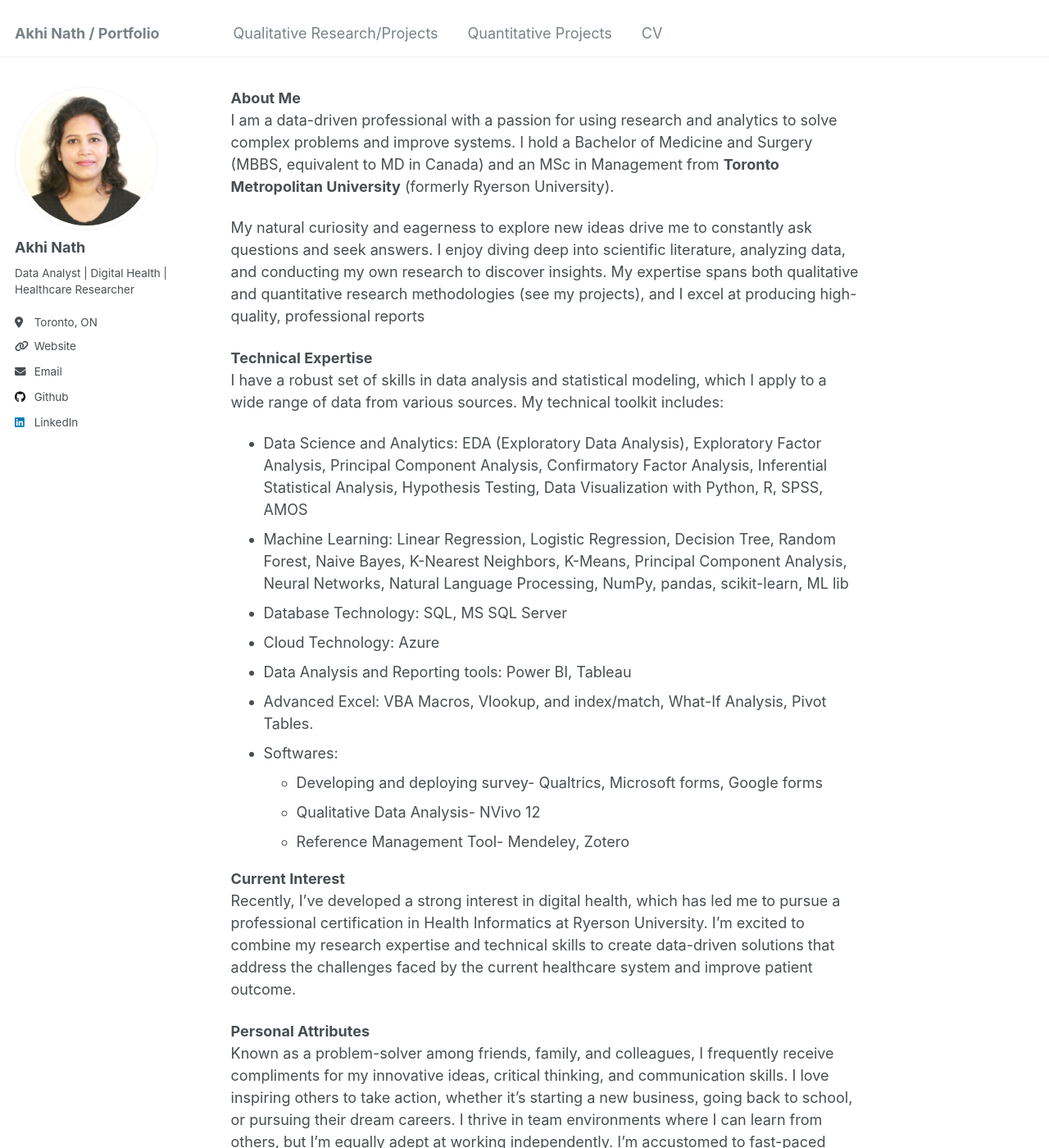
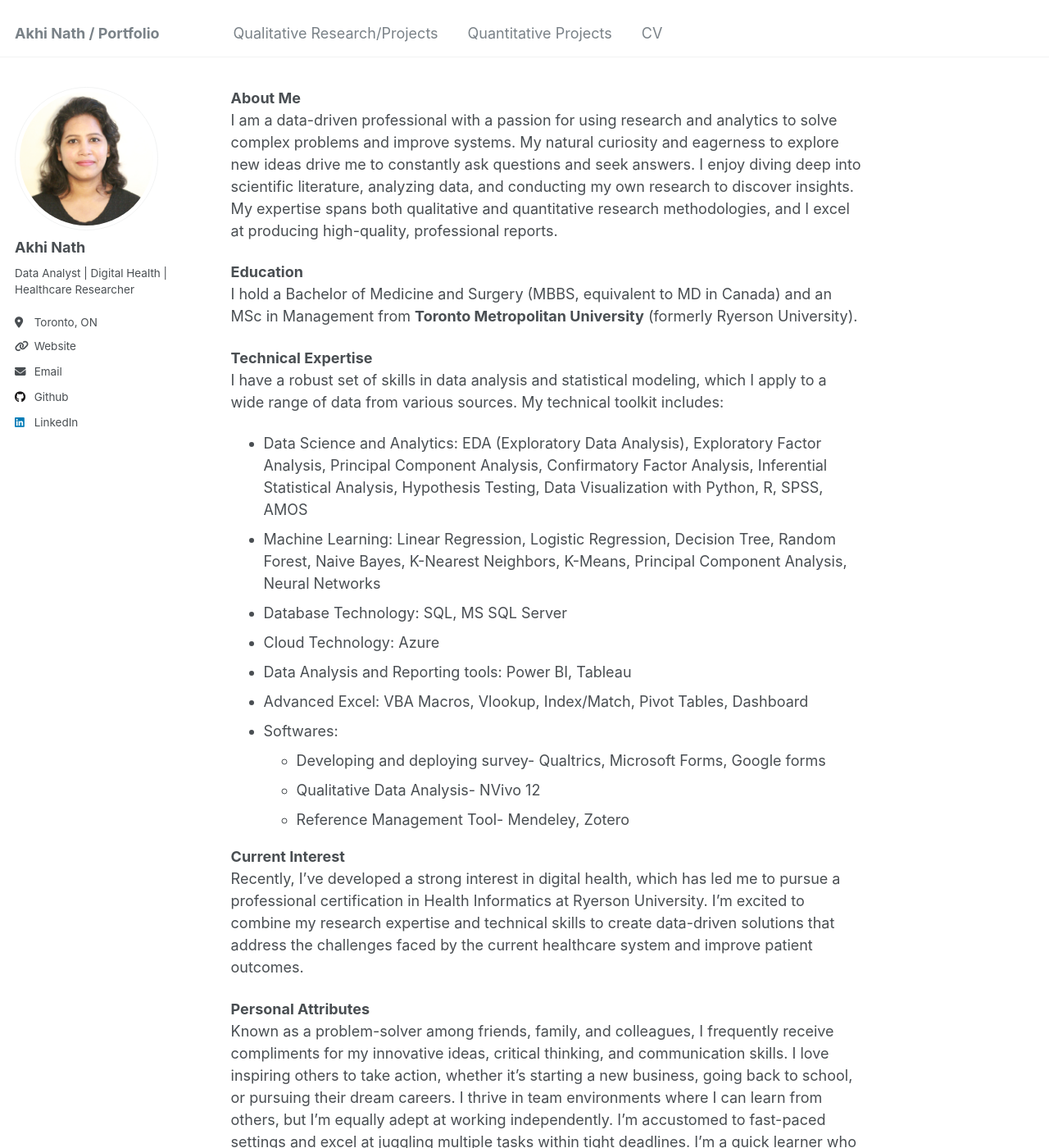
Before and after one commit to nathakhi/nathakhi.github.io, a Jekyll site: the page built from _pages/about.md, in a window 1280 px wide and 1400 px high. Shown: the whole window at 82% size. Built offline with Jekyll 4.4.1, drawn with Linux system fonts in a browser that asks for light colours.

Commit message:
Update about.md

```diff
--- a/_pages/about.md
+++ b/_pages/about.md
@@ -7,26 +7,27 @@ redirect_from:
   - /about.html
 ---
 **About Me**
-I am a data-driven professional with a passion for using research and analytics to solve complex problems and improve systems. I hold a Bachelor of Medicine and Surgery (MBBS, equivalent to MD in Canada) and an MSc in Management from <b>Toronto Metropolitan University</b> (formerly Ryerson University).
+I am a data-driven professional with a passion for using research and analytics to solve complex problems and improve systems. My natural curiosity and eagerness to explore new ideas drive me to constantly ask questions and seek answers. I enjoy diving deep into scientific literature, analyzing data, and conducting my own research to discover insights. My expertise spans both qualitative and quantitative research methodologies, and I excel at producing high-quality, professional reports.
 
-My natural curiosity and eagerness to explore new ideas drive me to constantly ask questions and seek answers. I enjoy diving deep into scientific literature, analyzing data, and conducting my own research to discover insights. My expertise spans both qualitative and quantitative research methodologies (see my projects), and I excel at producing high-quality, professional reports
+**Education**
+I hold a Bachelor of Medicine and Surgery (MBBS, equivalent to MD in Canada) and an MSc in Management from <b>Toronto Metropolitan University</b> (formerly Ryerson University).
 
 **Technical Expertise**
 I have a robust set of skills in data analysis and statistical modeling, which I apply to a wide range of data from various sources. My technical toolkit includes:
 
 - Data Science and Analytics: EDA (Exploratory Data Analysis), Exploratory Factor Analysis, Principal Component Analysis, Confirmatory Factor Analysis, Inferential Statistical Analysis, Hypothesis Testing, Data Visualization with Python, R, SPSS, AMOS
-- Machine Learning: Linear Regression, Logistic Regression, Decision Tree, Random Forest, Naive Bayes, K-Nearest Neighbors, K-Means, Principal Component Analysis, Neural Networks, Natural Language Processing, NumPy, pandas, scikit-learn, ML lib
+- Machine Learning: Linear Regression, Logistic Regression, Decision Tree, Random Forest, Naive Bayes, K-Nearest Neighbors, K-Means, Principal Component Analysis, Neural Networks
 - Database Technology: SQL, MS SQL Server
 - Cloud Technology: Azure
 - Data Analysis and Reporting tools: Power BI, Tableau
-- Advanced Excel: VBA Macros, Vlookup, and index/match, What-If Analysis, Pivot Tables.
+- Advanced Excel: VBA Macros, Vlookup, Index/Match, Pivot Tables, Dashboard
 - Softwares:
-    - Developing and deploying survey- Qualtrics, Microsoft forms, Google forms
+    - Developing and deploying survey- Qualtrics, Microsoft Forms, Google forms
     - Qualitative Data Analysis- NVivo 12
     - Reference Management Tool- Mendeley, Zotero
 
 **Current Interest**
-Recently, I've developed a strong interest in digital health, which has led me to pursue a professional certification in Health Informatics at Ryerson University. I'm excited to combine my research expertise and technical skills to create data-driven solutions that address the challenges faced by the current healthcare system and improve patient outcome.
+Recently, I've developed a strong interest in digital health, which has led me to pursue a professional certification in Health Informatics at Ryerson University. I'm excited to combine my research expertise and technical skills to create data-driven solutions that address the challenges faced by the current healthcare system and improve patient outcomes.
 
 **Personal Attributes**
 Known as a problem-solver among friends, family, and colleagues, I frequently receive compliments for my innovative ideas, critical thinking, and communication skills. I love inspiring others to take action, whether it’s starting a new business, going back to school, or pursuing their dream careers. I thrive in team environments where I can learn from others, but I'm equally adept at working independently. I’m accustomed to fast-paced settings and excel at juggling multiple tasks within tight deadlines. I’m a quick learner who eagerly embraces new challenges and adopts new ideas, always upholding the highest standards of work ethics and integrity.
```
